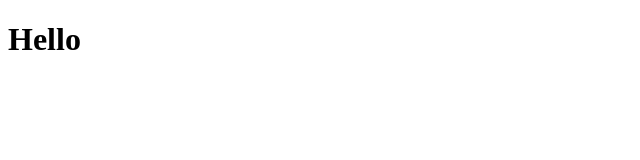
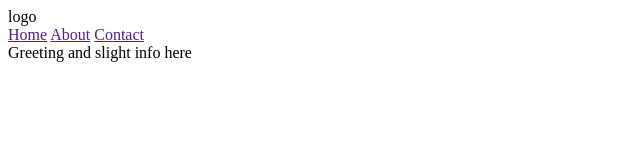
Before and after one commit to Leah0110/Art-Portfolio, a plain HTML site: page index.html in a window 1280 px wide. Shown: the whole page, without its empty margins (0-640 px from the left). Drawn offline with Linux system fonts and the light colour scheme.

Commit message:
Adding home

```diff
--- a/index.html
+++ b/index.html
@@ -8,6 +8,23 @@
     <title>Portfolio</title>
 </head>
 <body>
-    <h1>Hello</h1>
+    <nav>
+        <div class="right-nav-column">
+            logo
+        </div>
+        <div class="right-nav-column">
+            <a href="">Home</a>
+            <a href="">About</a>
+            <a href="">Contact</a>
+        </div>
+    </nav>
+    <div class="Info Column">
+        Greeting and slight info here
+    </div>
+    <div class="rows">
+
+
+    </div>
+
 </body>
 </html>
```
